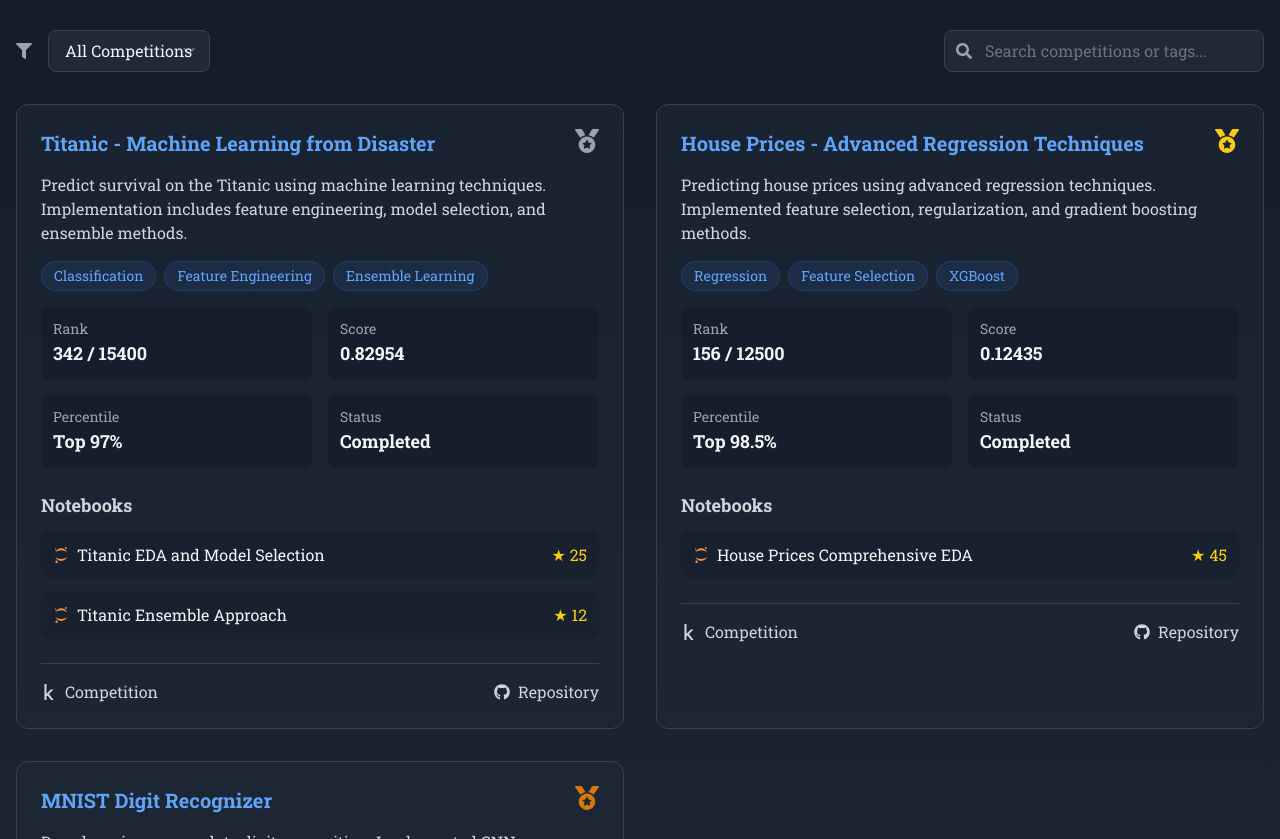
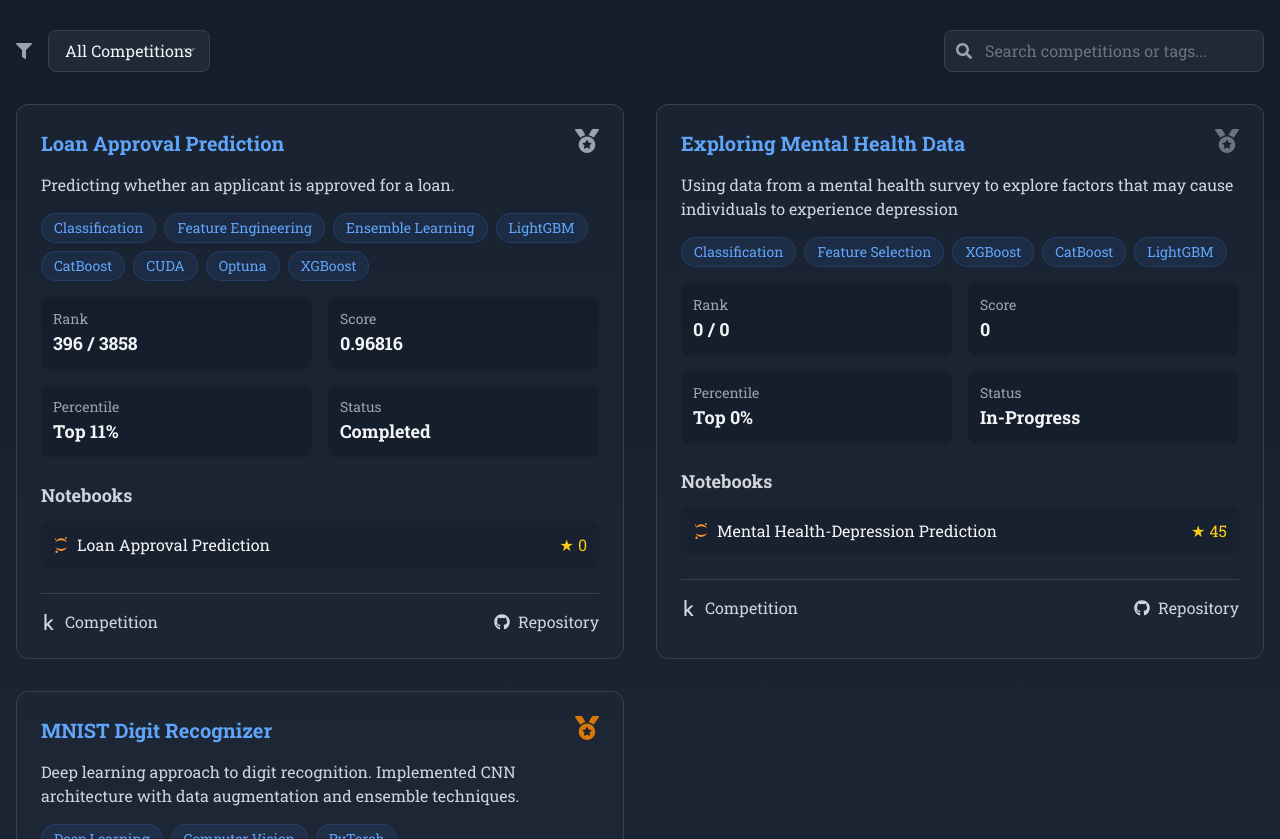
Before and after one commit to MDeus-ai/deus, a React (Create React App) app: page /kaggle-competitions in a window 1280 px wide. Shown: the part 482-1321 px from the top of the page. Built offline with nearby package versions, Linux system fonts and the light colour scheme.

Commit message:
version 2 update v0.24

```diff
--- a/src/pages/kagglePage.js
+++ b/src/pages/kagglePage.js
@@ -9,50 +9,45 @@ const KagglePortfolio = () => {
   const competitions = [
     {
       id: 1,
-      title: "Titanic - Machine Learning from Disaster",
-      description: "Predict survival on the Titanic using machine learning techniques. Implementation includes feature engineering, model selection, and ensemble methods.",
+      title: "Loan Approval Prediction",
+      description: "Predicting whether an applicant is approved for a loan.",
       status: "completed",
-      rank: 342,
-      totalParticipants: 15400,
-      score: 0.82954,
-      percentile: 97,
+      rank: 396,
+      totalParticipants: 3858,
+      score: 0.96816,
+      percentile: 11,
       notebooks: [
         {
-          title: "Titanic EDA and Model Selection",
-          link: "https://www.kaggle.com/code/username/titanic-eda-and-model-selection",
-          stars: 25
+          title: "Loan Approval Prediction",
+          link: "https://www.kaggle.com/code/muhumuzadeusai/loan-approval-prediction?scriptVersionId=204532491",
+          stars: 0
         },
-        {
-          title: "Titanic Ensemble Approach",
-          link: "https://www.kaggle.com/code/username/titanic-ensemble-approach",
-          stars: 12
-        }
       ],
-      competitionLink: "https://www.kaggle.com/competitions/titanic",
-      githubRepo: "https://github.com/username/titanic-competition",
-      tags: ["Classification", "Feature Engineering", "Ensemble Learning"],
+      competitionLink: "https://www.kaggle.com/competitions/playground-series-s4e10",
+      githubRepo: "https://github.com/MDeus-ai/My_KAGGLE_Work/tree/main/S4Ep10(Loan%20Approval%20Prediction)",
+      tags: ["Classification", "Feature Engineering", "Ensemble Learning", "LightGBM", "CatBoost", "CUDA", "Optuna", "XGBoost"],
       medal: "silver"
     },
     {
       id: 2,
-      title: "House Prices - Advanced Regression Techniques",
-      description: "Predicting house prices using advanced regression techniques. Implemented feature selection, regularization, and gradient boosting methods.",
-      status: "completed",
-      rank: 156,
-      totalParticipants: 12500,
-      score: 0.12435,
-      percentile: 98.5,
+      title: "Exploring Mental Health Data",
+      description: "Using data from a mental health survey to explore factors that may cause individuals to experience depression",
+      status: "in-progress",
+      rank: 0,
+      totalParticipants: 0,
+      score: 0,
+      percentile: 0,
       notebooks: [
         {
-          title: "House Prices Comprehensive EDA",
-          link: "https://www.kaggle.com/code/username/house-prices-comprehensive-eda",
+          title: "Mental Health-Depression Prediction",
+          link: "",
           stars: 45
         }
       ],
-      competitionLink: "https://www.kaggle.com/competitions/house-prices-advanced-regression-techniques",
+      competitionLink: "https://www.kaggle.com/competitions/playground-series-s4e11/overview",
       githubRepo: "https://github.com/username/house-prices-competition",
-      tags: ["Regression", "Feature Selection", "XGBoost"],
-      medal: "gold"
+      tags: ["Classification", "Feature Selection", "XGBoost", "CatBoost", "LightGBM"],
+      medal: "non"
     },
     {
       id: 3,
```
